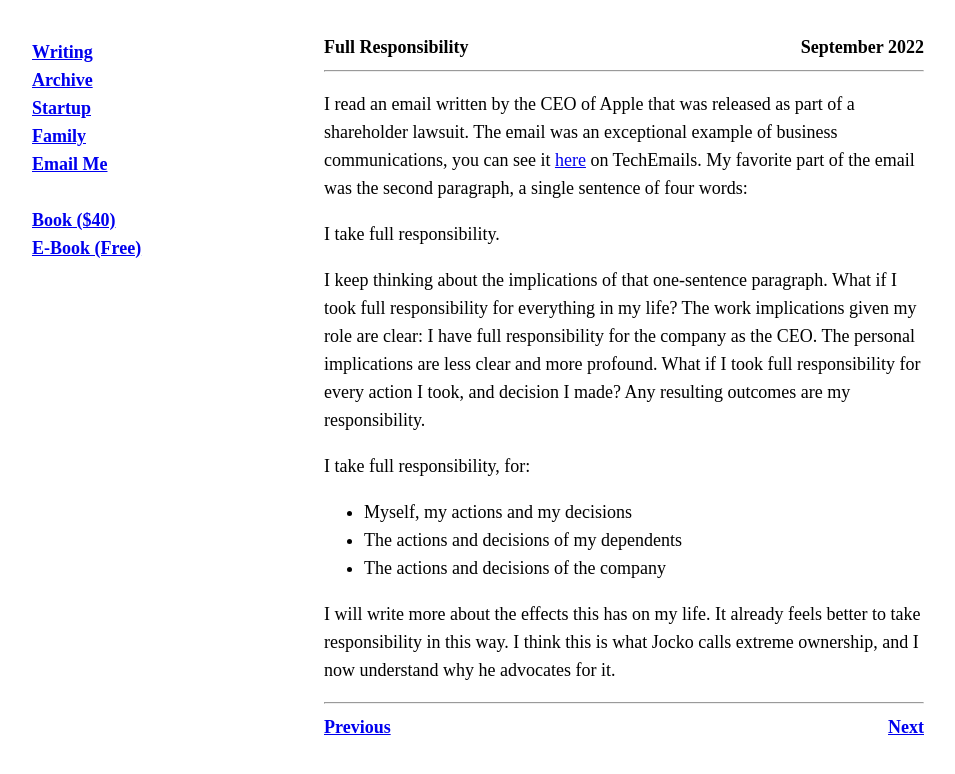
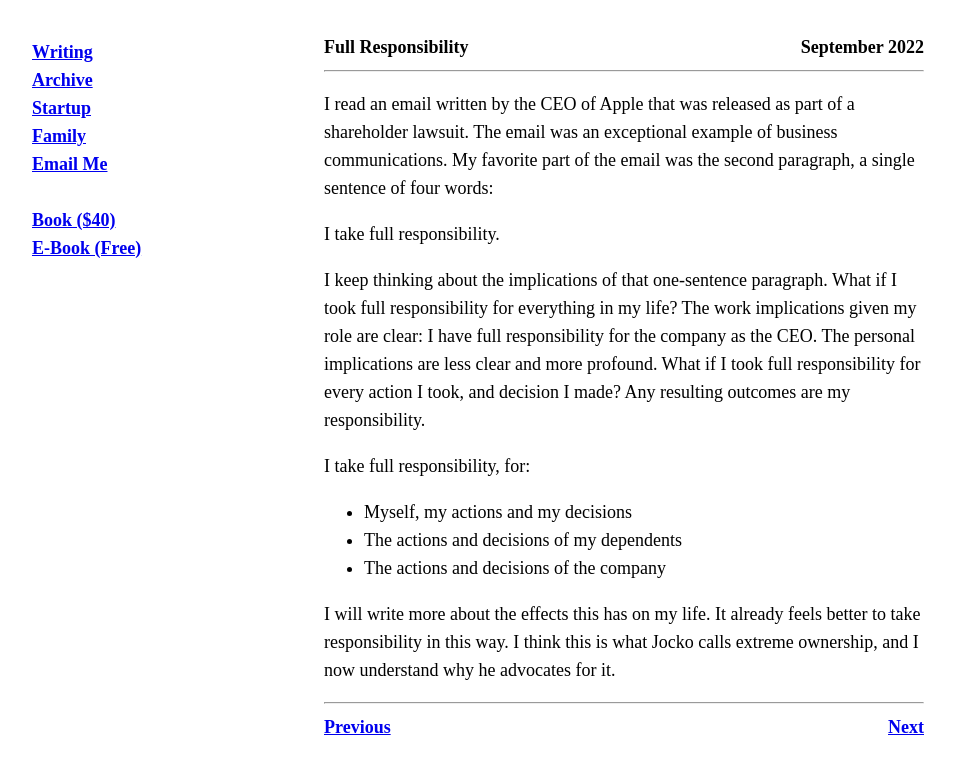
Before and after one commit to rogerkirkness/writing, a Jekyll site: the page built from _posts/2022-09-25-full-responsibility.md, in a window 1280 px wide. Shown: the top 774 px of the page, without its empty margins (16-971 px from the left). Built offline with Jekyll 4.4.1, drawn with Linux system fonts in a browser that asks for light colours.

Commit message:
Fix bullets

```diff
--- a/_posts/2022-09-25-full-responsibility.md
+++ b/_posts/2022-09-25-full-responsibility.md
@@ -5,15 +5,16 @@
 tags: [Philosophy]
 ---
 
-I read an email written by the CEO of Apple that was released as part of a shareholder lawsuit. The email was an exceptional example of business communications, you can see it [here](https://www.techemails.com/p/tim-cooks-notes-steve-jobs-emails-himself) on TechEmails. My favorite part of the email was the second paragraph, a single sentence of four words:
+I read an email written by the CEO of Apple that was released as part of a shareholder lawsuit. The email was an exceptional example of business communications. My favorite part of the email was the second paragraph, a single sentence of four words:
 
 I take full responsibility.
 
 I keep thinking about the implications of that one-sentence paragraph. What if I took full responsibility for everything in my life? The work implications given my role are clear: I have full responsibility for the company as the CEO. The personal implications are less clear and more profound. What if I took full responsibility for every action I took, and decision I made? Any resulting outcomes are my responsibility.
 
 I take full responsibility, for:
-- Myself, my actions and my decisions
-- The actions and decisions of my dependents
-- The actions and decisions of the company
+
+* Myself, my actions and my decisions
+* The actions and decisions of my dependents
+* The actions and decisions of the company
 
 I will write more about the effects this has on my life. It already feels better to take responsibility in this way. I think this is what Jocko calls extreme ownership, and I now understand why he advocates for it.
```
Also changed, not shown: _posts/2024-06-10-virtual-reality.md (+11 -11 lines).
